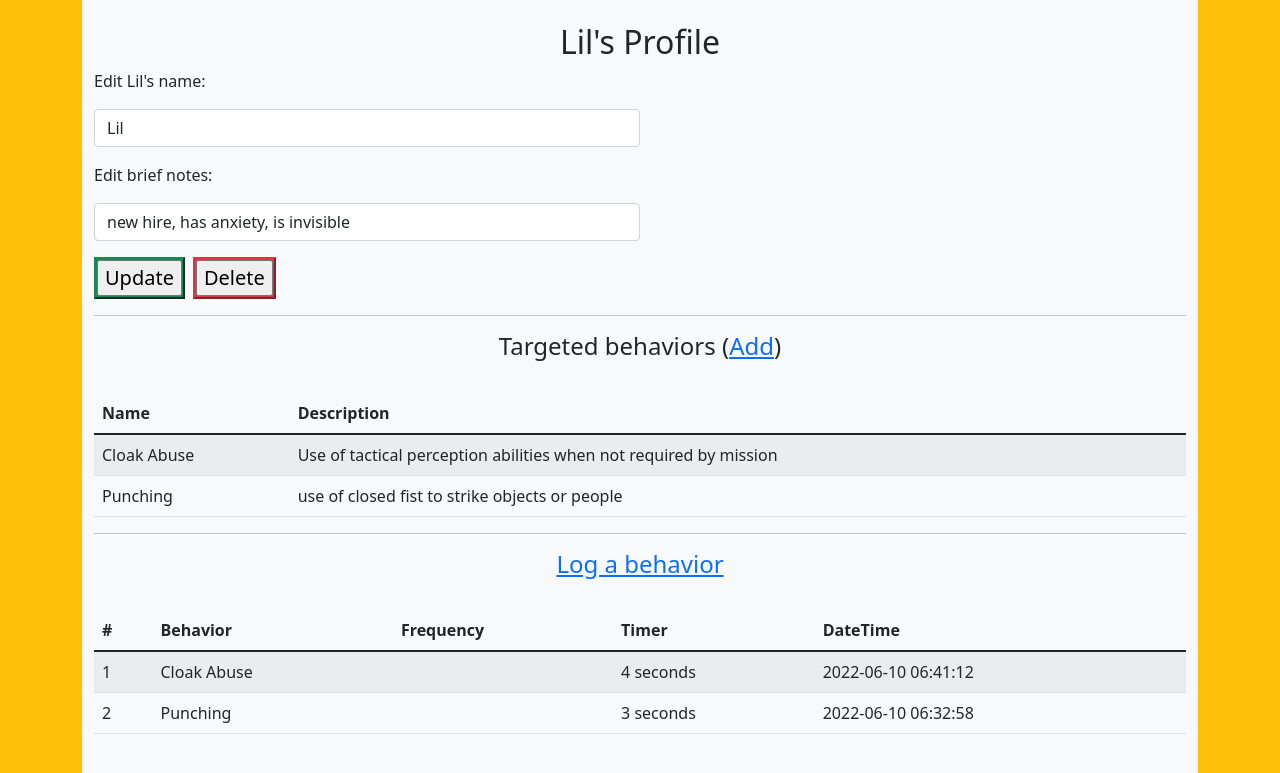
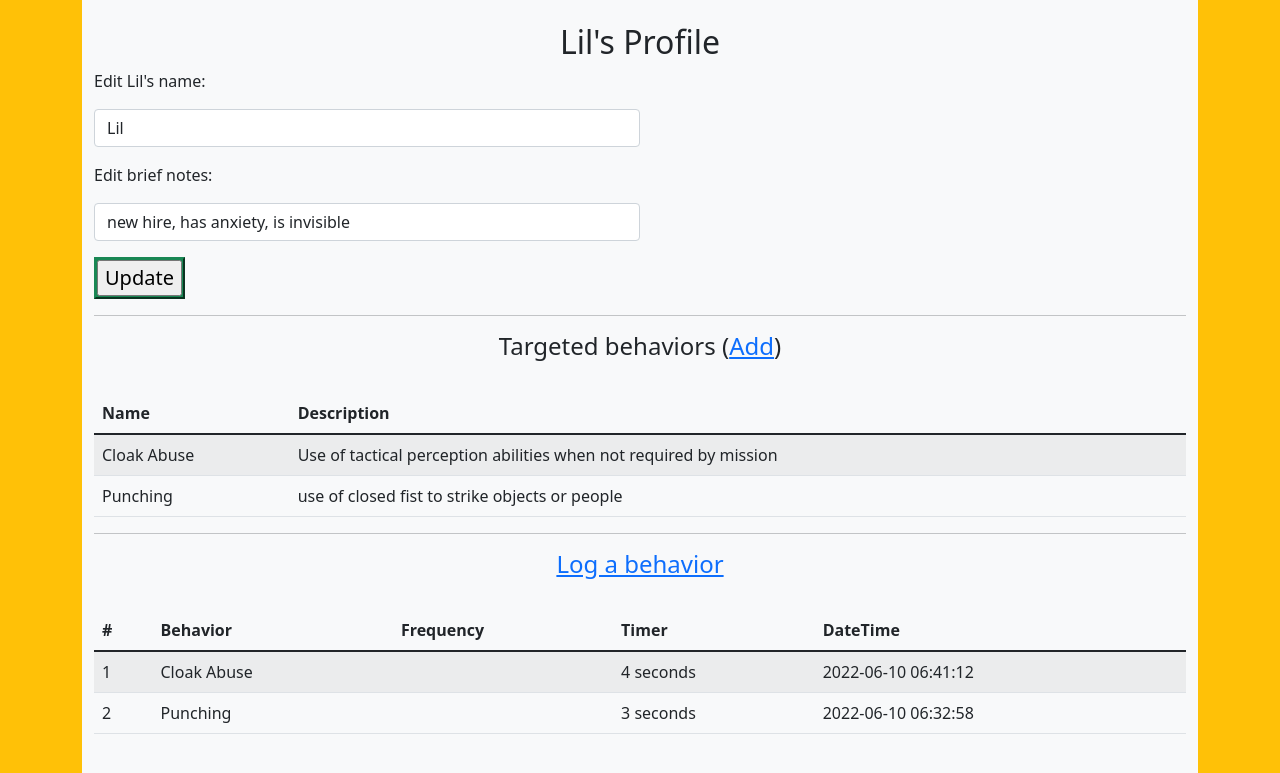
Before and after one commit to LadyLiu/behavior_tracker, a Flask app: page /person/1/ in a window 1280 px wide. Shown: the part 106-879 px from the top of the page. Run offline with Flask 2, Linux system fonts and the light colour scheme; a user stored in the database is signed in; data comes from the database, SQL or seed files in the repository.

Commit message:
final submission

```diff
--- a/app/app.py
+++ b/app/app.py
@@ -97,13 +97,7 @@
     form = PersonForm()
     form.pseudonym.data, form.notes.data = record.pseudonym, record.notes
     if form.validate_on_submit() and request.method == "POST":
-        if request.form['action'] == 'Delete':  # Workaround for multiple action buttons
-            temp_pseudonym = record.pseudonym
-            db.session.delete(record)
-            db.session.commit()
-            flash(f"{temp_pseudonym} has been deleted.")
-            return redirect('/dashboard')
-        elif request.form['action'] == 'Update':
+        if request.form['action'] == 'Update':
             record.pseudonym = request.form["pseudonym"]
             record.notes = request.form["notes"]
             db.session.commit()
--- a/app/templates/person/person.html
+++ b/app/templates/person/person.html
@@ -36,9 +36,6 @@
     <div class="btn-toolbar" role="toolbar" aria-label="Toolbar with button groups">
       <div class="btn-group me-2" role="group" aria-label="First group">
         <button class="panel-body btn-success"><input type="submit" name="action" value="Update"></button>
-      </div>
-      <div class="btn-group me-2" role="group" aria-label="Second group">
-        <button class="panel-body btn-danger"><input type="submit" name="action" value="Delete"></button>
       </div>
     </div>
     <hr>
```
Also changed, not shown: 1 other file.
